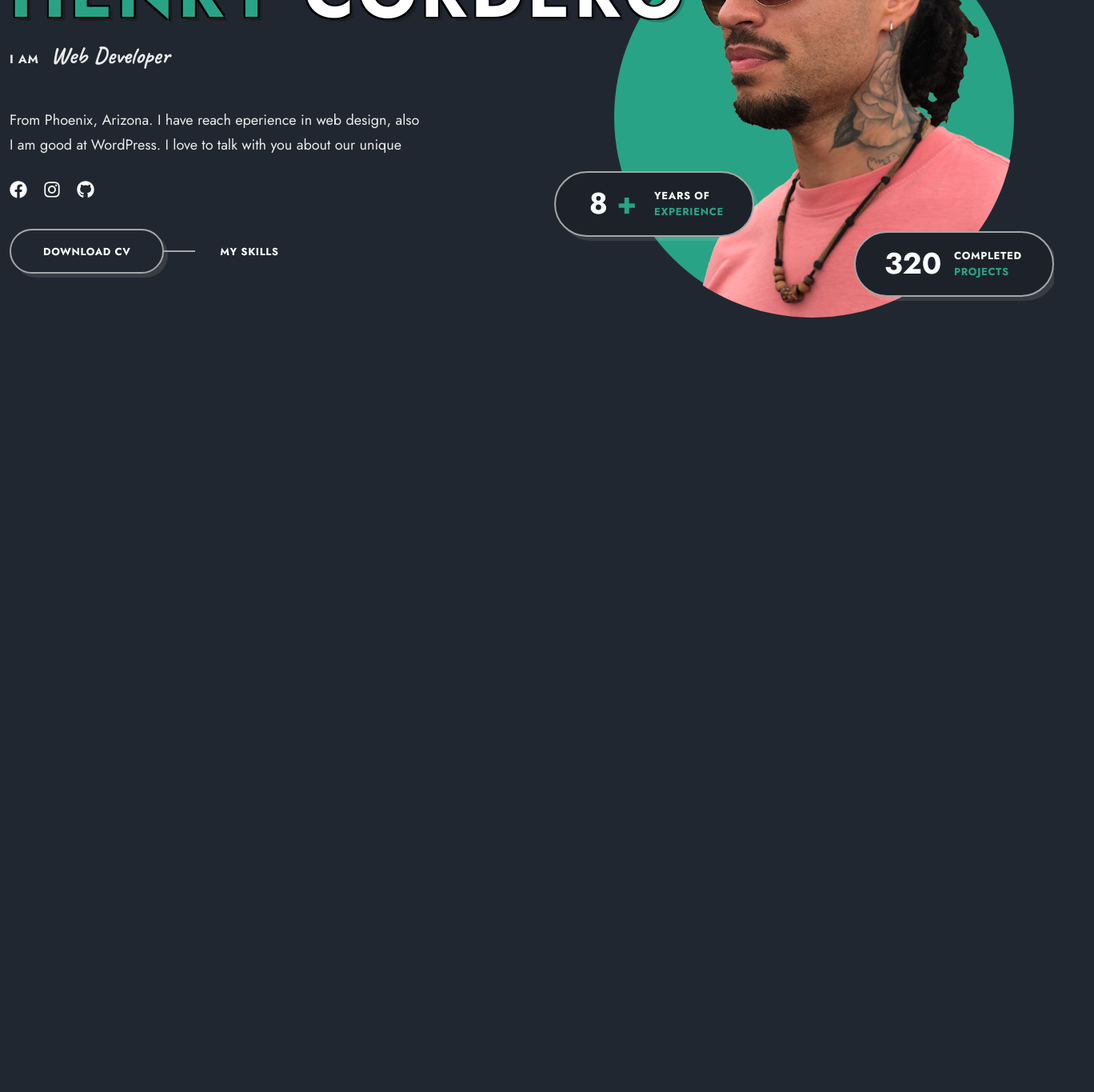
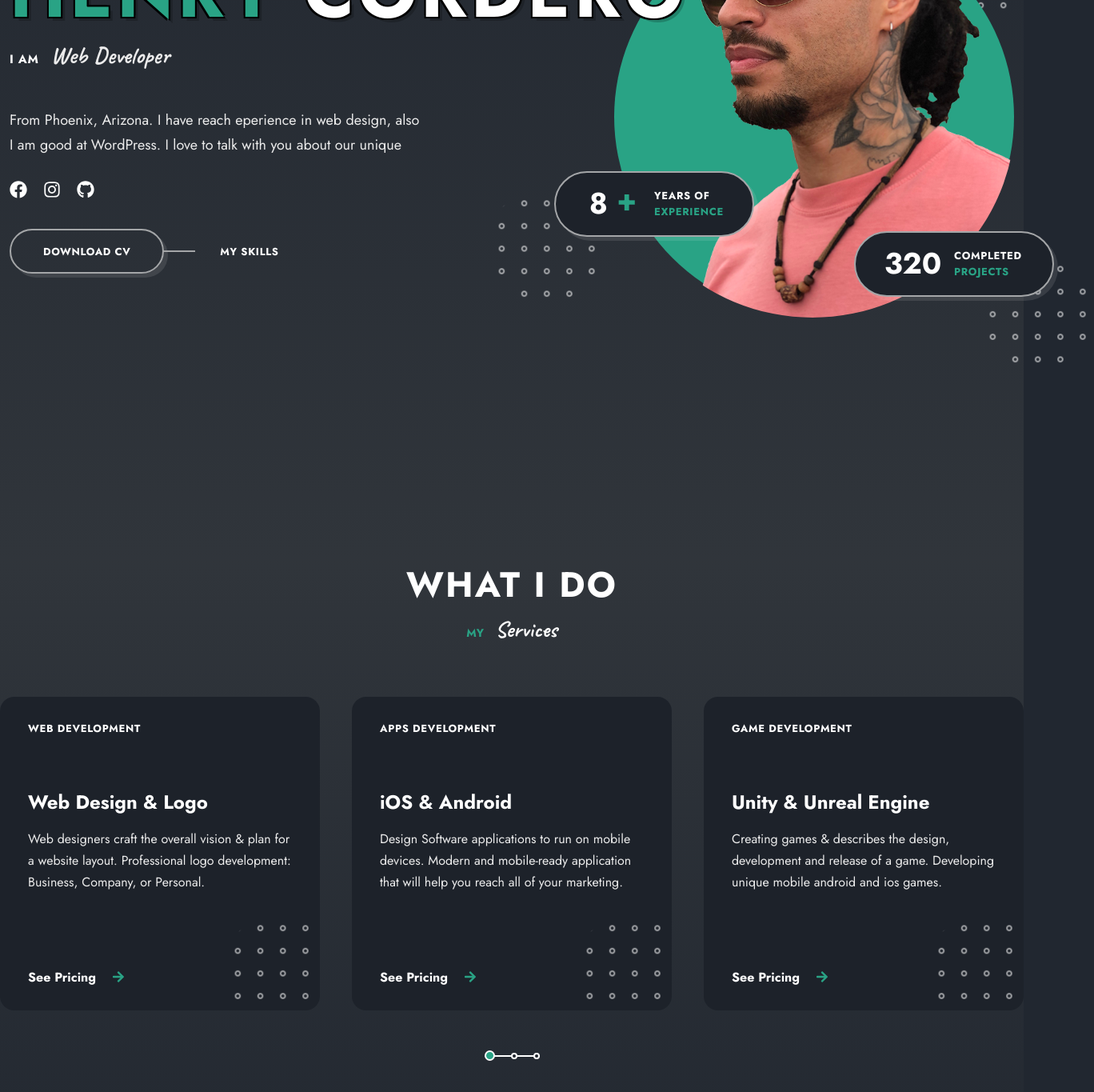
Before and after one commit to pitbull90/portfolio_website, a React (Vite) app: page / in a window 1280 px wide. Shown: the part 281-1646 px from the top of the page at 80% size, 1368 px wide, since content can reach past the window. Before the commit the page ends 800 px from the top, so only its background shows below. Built offline with nearby package versions, Linux system fonts and the light colour scheme.

Commit message:
Finished building out the servcies section

```diff
--- a/package.json
+++ b/package.json
@@ -12,7 +12,8 @@
   "dependencies": {
     "react": "^18.3.1",
     "react-dom": "^18.3.1",
-    "react-icons": "^5.3.0"
+    "react-icons": "^5.3.0",
+    "swiper": "^11.1.14"
   },
   "devDependencies": {
     "@eslint/js": "^9.11.1",
--- a/src/App.css
+++ b/src/App.css
@@ -25,12 +25,12 @@
     var(--bg-color-alt) 0%,
     var(--bg-color) 100%
   );
-  --second-color: linear-gradient(
+  --second-gradient: linear-gradient(
     180deg,
     var(--bg-color-alt) 0%,
     var(--bg-color) 100%
   );
-  --third-color: linear-gradient(
+  --third-gradient: linear-gradient(
     180deg,
     var(--bg-color) 0%,
     var(--bg-color) 100%
@@ -151,6 +151,7 @@ img {
   display: grid;
   place-items: center;
   position: relative;
+  z-index: 1;
 }
 
 .btn {
@@ -178,3 +179,73 @@ img {
   filter: blur(0);
   opacity: 1;
 }
+
+.shape {
+  position: absolute;
+  filter: invert(1);
+  opacity: 0.6;
+}
+
+.section {
+  padding-bottom: 220px;
+}
+
+.section__title,
+.section__subtitle {
+  text-align: center;
+}
+
+.section__title {
+  font-size: var(--h1-font-size);
+}
+
+.section__subtitle {
+  color: var(--primary-color);
+  font-size: var(--smaller-font-size);
+  text-transform: uppercase;
+  font-weight: 700;
+  margin-bottom: 60px;
+}
+
+.section__subtitle span {
+  font-family: var(--second-font);
+  color: var(--title-color);
+  font-size: var(--h3-font-size);
+  text-transform: capitalize;
+  margin-left: 10px;
+}
+
+.card {
+  background-color: var(--container-color);
+  overflow: hidden;
+  text-align: left;
+}
+
+ .card_one {
+  padding: 30px 35px;
+  border-radius: 18px;
+ }
+
+ .link {
+  display: inline-flex;
+  align-items: center;
+  color:  var(--title-color);
+  font-weight: 700;
+}
+
+.link__icon {
+  color: var(--primary-color);
+  margin-left: 20px;
+  transition: all 0.3s var(--transition);
+}
+
+.link:hover .link__icon {
+  margin-left: 15px;
+}
+
+ .c__shape {
+  right: -24px;
+  bottom: -24px;
+  width: 141px;
+  height: 141px;
+ }
--- a/src/App.jsx
+++ b/src/App.jsx
@@ -1,12 +1,14 @@
 import './App.css'
 import Home from './components/home/home.jsx'
+import Services from './components/services/Services.jsx'
 
 
 function App() {
 
   return (
-    <main className="main">
+    <main className='main'>
       <Home/>
+      <Services />
     </main>
   )
 }
--- a/src/components/home/Home.jsx
+++ b/src/components/home/Home.jsx
@@ -1,6 +1,6 @@
 import profileImg from '../../assets/henry_cordero_profile_picture.png';
-// import shapeOne from '../../assets/shape-1.png';
-// import shapeTwo from '../../assets/shape-2.png';
+import shapeOne from '../../assets/shape-1.png';
+import shapeTwo from '../../assets/shape-2.png';
 
 import { FaFacebook, FaInstagram, FaGithub } from 'react-icons/fa';
 import './home.css';
@@ -8,6 +8,7 @@ import './home.css';
 const Home = () => {
   return (
     <section className='home' id='home'>
+      <div className="home__wrapper">
         <div className='home__container container'>
           <p className='home__subtitle text-cs'>Hello, <span>My Name is</span></p>
           <h1 className='home__title text-cs'><span>Henry</span> Cordero</h1>
@@ -35,7 +36,12 @@ const Home = () => {
                   Completed <b>Projects</b>
                 </span>
               </p>
+
+              <img src={shapeOne} alt="" className="shape shape__1" />
+              <img src={shapeTwo} alt="" className="shape shape__2" />
+              <img src={shapeTwo} alt="" className="shape shape__3" />
           </div>
+
           <p className='home__text'>From Phoenix, Arizona. I have reach eperience in web design, also I am good at WordPress. I love to talk with you about our unique</p>
 
           <div className='home__socials'>
@@ -55,6 +61,7 @@ const Home = () => {
           <a href='' className='hero__link text-cs'>My Skills</a>
         </div>
         </div>
+      </div>
     </section>
   )
 }
--- a/src/components/home/home.css
+++ b/src/components/home/home.css
@@ -1,5 +1,9 @@
 .home {
-    background-color: var(--first-gradient);
+    background-image: var(--first-gradient);
+    padding-bottom: 180px;
+}
+
+.home__wrapper {
     min-height: 100vh;
     display: grid;
     align-items: center;
@@ -18,6 +22,7 @@
 .home__subtitle,
 .home__job span {
     font-size: var(--small-font-size);
+    color: var(--title-color);
 }
 
 .home__subtitle span,
@@ -37,7 +42,7 @@
     line-height: 1.2;
     margin-top: 15px;
     position: relative;
-    z-index: 1;
+    z-index: 2;
 }
 
 .home__text {
@@ -91,6 +96,7 @@
     padding-bottom: 100%;
     border-radius: 50%;
     position: relative;
+    z-index: 1;
 }
 
 .home__profile {
@@ -113,6 +119,7 @@
     display: flex;
     align-items: center;
     position: absolute;
+    z-index: 1;
 }
 
 .home__data_one {
@@ -146,3 +153,31 @@
 .home__data .text_sm b {
     color: var(--primary-color)
 }
+
+.home__data .text_lg b {
+    position: relative;
+    top: -4px;
+}
+
+.shape__1 {
+    width: 226px;
+    height: 226px;
+    top: -9%;
+    right: -3%;
+}
+
+.shape__2,
+.shape__3 {
+    width: 141px;
+    height: 141px;
+}
+
+.shape__2 {
+    bottom: 3%;
+    left: -31%;
+}
+
+.shape__3 {
+    bottom: -67px;
+    right: -20%;
+}
--- /dev/null
+++ b/src/components/services/Services.jsx
@@ -0,0 +1,64 @@
+import './services.css'
+import { services } from '../../Data'
+import { FaArrowRight } from 'react-icons/fa';
+import shapeTwo from '../../assets/shape-2.png'
+
+// Import Swiper React components
+import { Swiper, SwiperSlide } from 'swiper/react';
+
+// Import Swiper styles
+import 'swiper/css';
+import 'swiper/css/pagination';
+
+// import required modules
+import { Pagination } from 'swiper/modules';
+
+const Services = () => {
+
+  return (
+    <section className='services section' id='services'>
+        <h2 className='section__title text-cs'>What I Do</h2>
+        <p className='section__subtitle'>My <span>Services</span></p>
+
+        <Swiper
+         pagination={{
+           clickable: true,
+         }}
+         breakpoints={{
+           540: {
+             slidesPerView: 1,
+             spaceBetween: 30,
+           },
+           768: {
+             slidesPerView: 2,
+             spaceBetween: 30,
+           },
+           1200: {
+             slidesPerView: 3,
+             spaceBetween: 40,
+           },
+         }}
+         modules={[Pagination]}
+         className='services__container container mySwiper'>
+            {services.map(({ name, title, description }, index ) => {
+                return (
+                    <SwiperSlide key={index} className="services__item card card_one">
+                        <span className="services__subtitle text-cs">{name}</span>
+
+                        <h3 className="services__title">{title}</h3>
+                        <p className="services__description">{description}</p>
+
+                        <a href="" className="link">
+                        See Pricing <FaArrowRight className='link__icon' />
+                        </a>
+
+                        <img src={shapeTwo} alt="" className="shape c__shape" />
+                    </SwiperSlide>
+                )
+             })}
+        </Swiper>
+    </section>
+  )
+}
+
+export default Services
--- /dev/null
+++ b/src/components/services/services.css
@@ -0,0 +1,70 @@
+.services {
+    background-image: var(--second-gradient);
+}
+
+.swiper-wrapper {
+    margin-bottom: 52px;
+}
+
+.services__container {
+    text-align: center;
+}
+
+.services__subtitle {
+    color: var(--title-color);
+    font-size: var(--tiny-font-size);
+    font-weight: 700;
+    margin-bottom: 65px;
+    display: block;
+}
+
+.services__title {
+    font-size: var(--h4-font-size);
+    margin-bottom: 15px;
+}
+
+.services__description {
+    min-height: 175px;
+}
+
+.swiper-pagination .swiper-pagination-bullets {
+    width: auto;
+}
+
+.swiper-horizontal > .swiper-pagination-bullets {
+    width: auto !important;
+    position: relative;
+    display: inline-block;
+}
+
+.swiper-horizontal > .swiper-pagination-bullets::before {
+    content: '';
+    position: absolute;
+    right: 0;
+    top: 50%;
+    transform: translateY(50%);
+    height: 2px;
+    width: 100%;
+    background-color: var(--title-color);
+}
+
+.swiper-horizontal > .swiper-pagination-bullets .swiper-pagination-bullet {
+    border: 2px solid var(--title-color);
+    background-color: var(--container-color);
+    z-index: 1;
+    position: relative;
+    opacity: 1;
+    margin: 0 !important;
+    transition: all 0.3s var(--transition);
+}
+
+.swiper-horizontal > .swiper-pagination-bullets .swiper-pagination-bullet:not(:last-child) {
+    margin-right: 20px !important;
+}
+
+.swiper-horizontal > .swiper-pagination-bullets .swiper-pagination-bullet-active {
+    background-color: var(--primary-color);
+    width: 13px;
+    height: 13px;
+    top: 2px;
+}
```
Also changed, not shown: 1 other file (tests, documents, lock files or other folders). Lines whose indentation alone changed are shown as unchanged.
